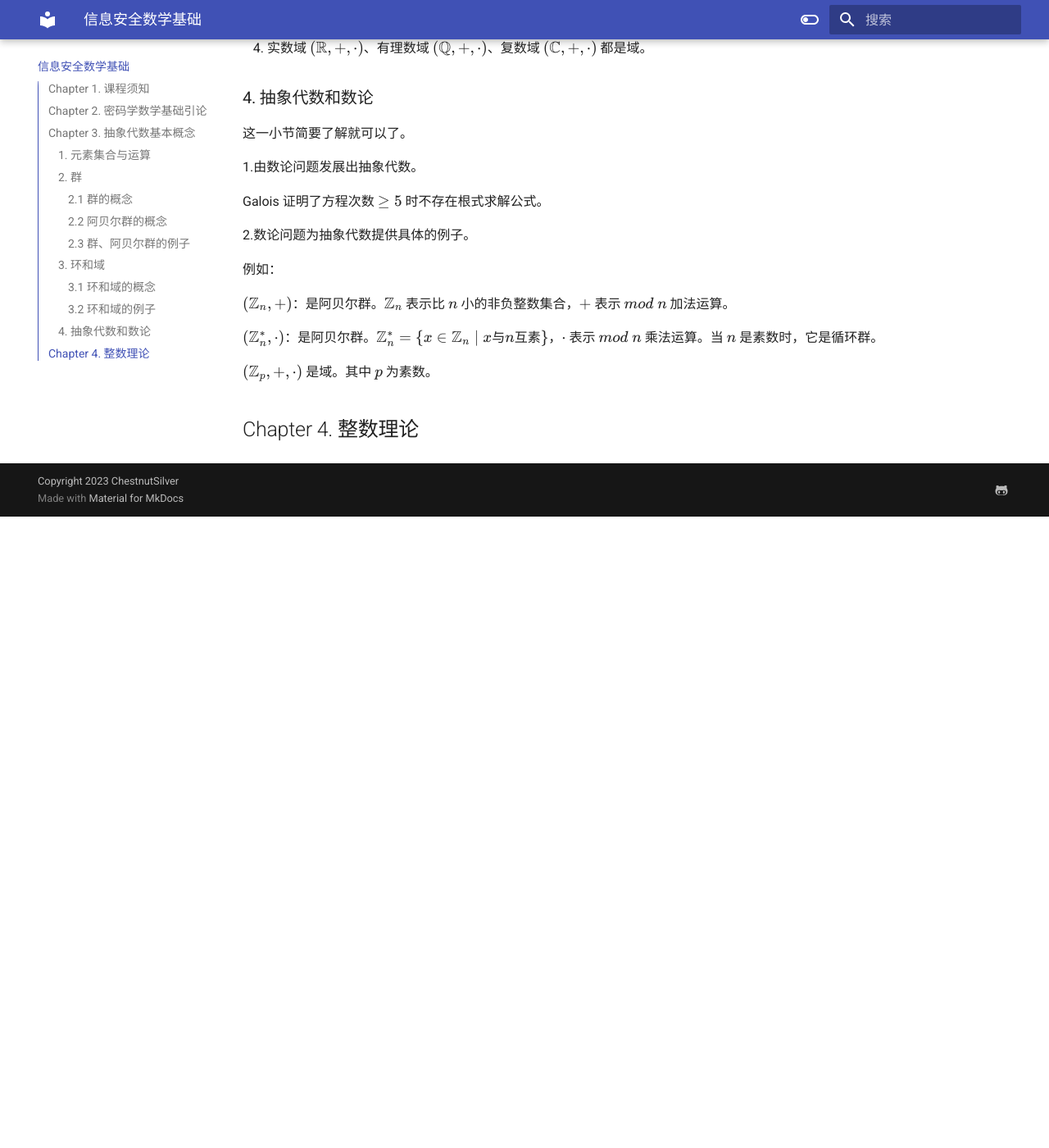
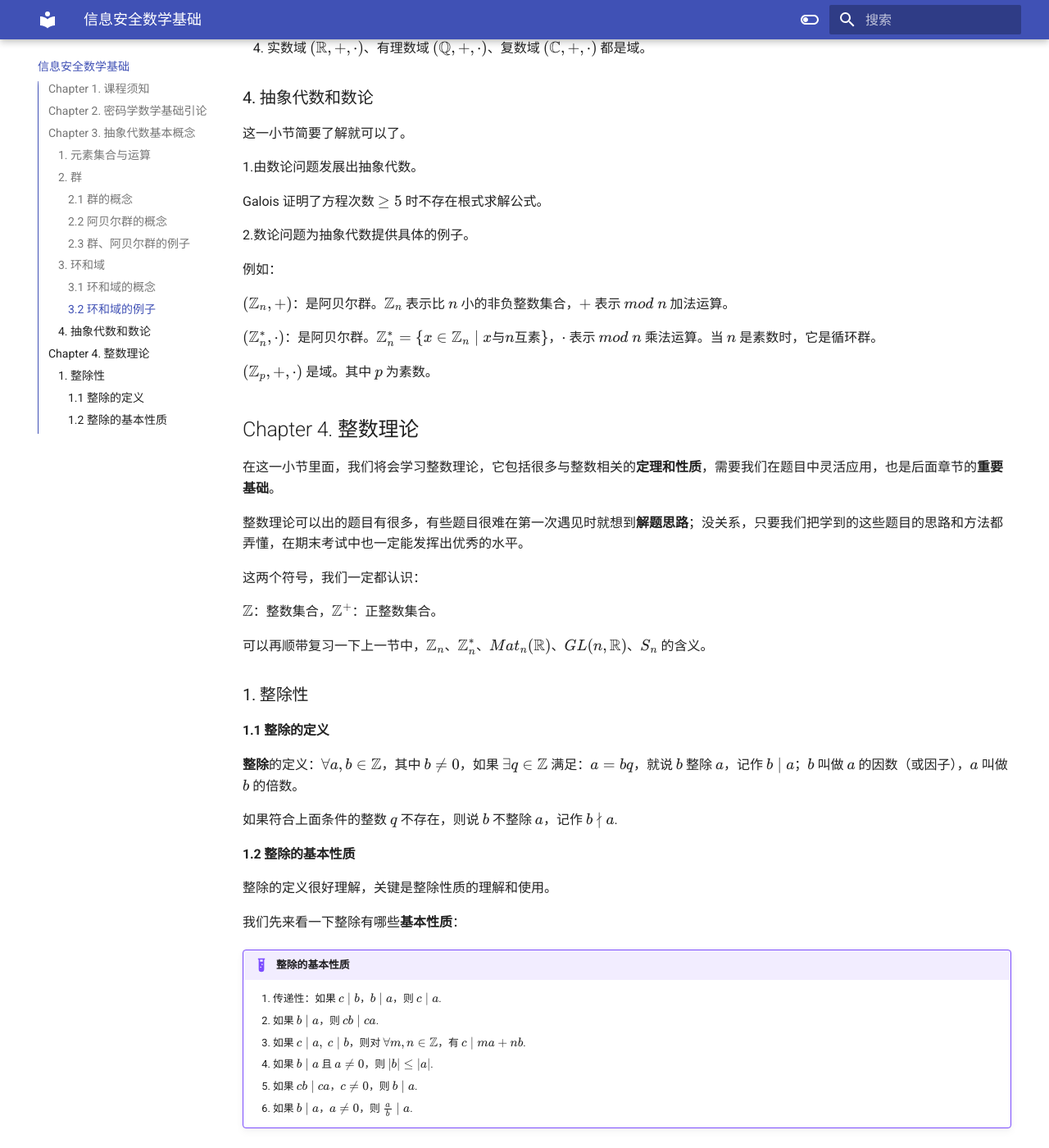
Before and after one commit to ChestnutSilver/TJIS-My-Helloworld, an MkDocs documentation site: the page built from docs/信息安全数学基础.md, in a window 1280 px wide and 1400 px high, scrolled down 4634 px. Shown: the whole window at 82% size. Built offline with MkDocs 1.6.1 and Material for MkDocs 9.7.7, drawn with Linux system fonts in a browser that asks for light colours; before the commit the page ends 5264 px from its top, so only the background shows below that.

Commit message:
add chapter4

```diff
--- a/docs/信息安全数学基础.md
+++ b/docs/信息安全数学基础.md
@@ -68,12 +68,12 @@
 
 **群**（Group）(G, ∙ )，其中 G 为元素集合， ∙ 是定义在 G 上的二元运算，满足下面的**四个性质**：
 
-| 性质       | 含义                                                                                                          |
-| ---------- | ------------------------------------------------------------------------------------------------------------- |
-| 封闭性     | 对 $\forall a,b\in G$，有 $a\cdot b\in G$                                                                     |
-| 结合律     | 对 $\forall a,b,c\in G$，有 $(a\cdot b)\cdot c=a\cdot(b\cdot c)$                                              |
-| 存在单位元 | $\exists e\in G$，使得对于 $\forall a\in G$，有 $e\cdot a=a\cdot e=a$，称 $e$ 为 $G$ 的单位元                 |
-| 可逆性     | 对 $\forall a\in G$，$\exists b\in G$ 满足 $a\cdot b=b\cdot a=e$，其中 $b$ 称为 $a$ 的逆元，表示成 $b=a^{-1}$ |
+|    性质    |                                                     含义                                                      |
+| :--------: | :-----------------------------------------------------------------------------------------------------------: |
+|   封闭性   |                                   对 $\forall a,b\in G$，有 $a\cdot b\in G$                                   |
+|   结合律   |                       对 $\forall a,b,c\in G$，有 $(a\cdot b)\cdot c=a\cdot(b\cdot c)$                        |
+| 存在单位元 |         $\exists e\in G$，使得对于 $\forall a\in G$，有 $e\cdot a=a\cdot e=a$，称 $e$ 为 $G$ 的单位元         |
+|   可逆性   | 对 $\forall a\in G$，$\exists b\in G$ 满足 $a\cdot b=b\cdot a=e$，其中 $b$ 称为 $a$ 的逆元，表示成 $b=a^{-1}$ |
 
 注：
 
@@ -153,9 +153,9 @@
 
 首先，这个代数系统需要是一个群（需要满足群的四个性质），此外，如果它还满足**交换律**，那么它称为阿贝尔群。
 
-| <div style="width:150px">性质</div> |      <div style="width:650px">含义</div>      |
-| :---------------------------------: | :-------------------------------------------: |
-|               交换律                | 对 $\forall a,b\in G$，有 $a\cdot b=b\cdot a$ |
+|  性质  |                     含义                      |
+| :----: | :-------------------------------------------: |
+| 交换律 | 对 $\forall a,b\in G$，有 $a\cdot b=b\cdot a$ |
 
 证明一个代数系统是阿贝尔群，也可以通过逐一验证每一个性质。
 
@@ -457,3 +457,36 @@ $(\Bbb Z^{*}_{n}, · )$：是阿贝尔群。$\Bbb Z^{*}_{n}=\{x\in \Bbb Z_{n} \m
 $(\Bbb Z_{p}, +,\cdot)$ 是域。其中 $p$ 为素数。
 
 ## Chapter 4. 整数理论
+
+在这一小节里面，我们将会学习整数理论，它包括很多与整数相关的**定理和性质**，需要我们在题目中灵活应用，也是后面章节的**重要基础**。
+
+整数理论可以出的题目有很多，有些题目很难在第一次遇见时就想到**解题思路**；没关系，只要我们把学到的这些题目的思路和方法都弄懂，在期末考试中也一定能发挥出优秀的水平。
+
+这两个符号，我们一定都认识：
+
+$\Bbb Z$：整数集合，$\Bbb Z^{+}$：正整数集合。
+
+可以再顺带复习一下上一节中，$\Bbb Z_{n}$、$\Bbb Z^{*}_{n}$、$Mat_{n}(\Bbb R)$、$GL(n,\Bbb R)$、$S_{n}$ 的含义。
+
+### 1. 整除性
+
+#### 1.1 整除的定义
+
+**整除**的定义：$\forall a,b\in\Bbb Z$，其中 $b\not=0$，如果 $\exists q\in\Bbb Z$ 满足：$a=bq$，就说 $b$ 整除 $a$，记作 $b\mid a$；$b$ 叫做 $a$ 的因数（或因子），$a$ 叫做 $b$ 的倍数。
+
+如果符合上面条件的整数 $q$ 不存在，则说 $b$ 不整除 $a$，记作 $b\nmid a$.
+
+#### 1.2 整除的基本性质
+
+整除的定义很好理解，关键是整除性质的理解和使用。
+
+我们先来看一下整除有哪些**基本性质**：
+
+!!! example "整除的基本性质"
+
+    1. 传递性：如果 $c\mid b$，$b\mid a$，则 $c\mid a$.
+    2. 如果 $b\mid a$，则 $cb\mid ca$.
+    3. 如果 $c\mid a,\ c\mid b$，则对 $\forall m,n\in\Bbb Z$，有 $c\mid ma+nb$.
+    4. 如果 $b\mid a$ 且 $a\not=0$，则 $|b|\leq |a|$.
+    5. 如果 $cb\mid ca$，$c\not=0$，则 $b\mid a$.
+    6. 如果 $b\mid a$，$a\not=0$，则 $\frac{a}{b}\mid a$.
```
Also changed, not shown: docs/page2.md (+22 -0 lines).
